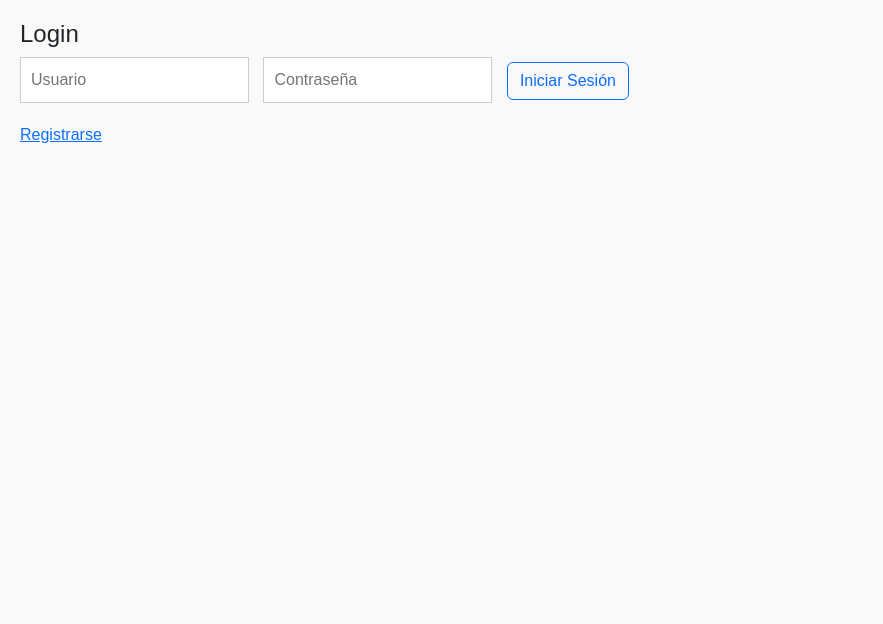
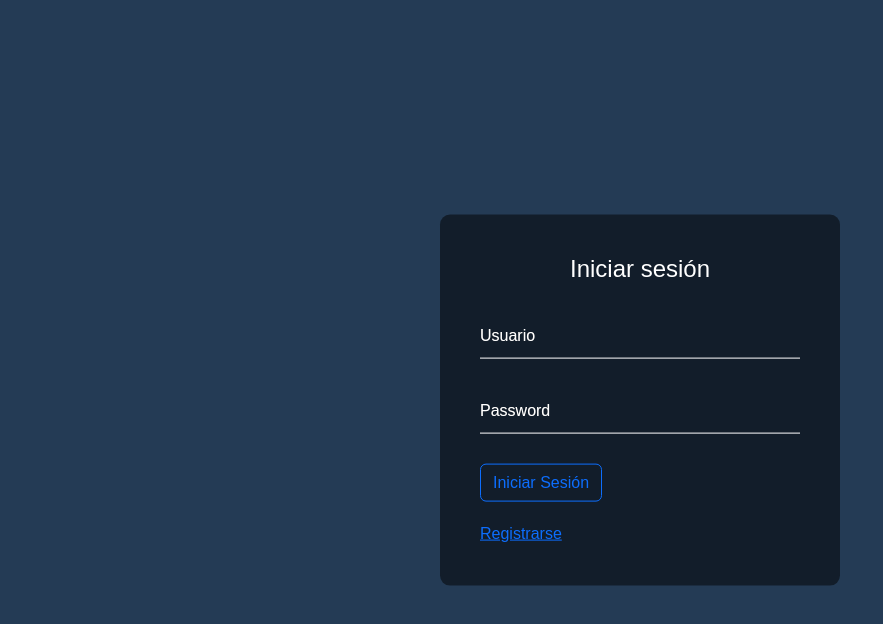
Before and after one commit to IEarmando/to-do-list-back, a website: page public/index.html in a window 1280 px wide. Shown: the whole page, without its empty margins (0-883 px from the left). Drawn offline with nearby package versions, Linux system fonts and the light colour scheme.

Commit message:
changes style login

```diff
--- a/public/index.html
+++ b/public/index.html
@@ -8,13 +8,28 @@
     <link rel="stylesheet" href="style.css">
 </head>
 <body>
-    <h1>Login</h1>
-    <form id="loginForm">
-        <input type="text" id="username" placeholder="Usuario" required>
-        <input type="password" id="password" placeholder="Contraseña" required>
-        <button type="submit" class="btn btn-outline-primary">Iniciar Sesión</button>
-    </form>
-    <a href="registro.html">Registrarse</a>
+
+    <div class="login-box">
+        <h1>Iniciar sesión</h1>
+        <form id="loginForm">
+            <div class="user-box">
+                <input type="text" id="username" placeholder="Usuario" required>
+                <label>Usuario</label>
+            </div>
+
+            <div class="user-box">
+                <input type="password" id="password" placeholder="Password" required>
+                <label>Password</label>
+            </div>
+
+            <button type="submit" class="btn btn-outline-primary">Iniciar Sesión</button>
+        </form>
+
+        <a href="registro.html">Registrarse</a>
+    </div>
+
+
+
 
 
 <script src="index.js"></script>
--- a/public/style.css
+++ b/public/style.css
@@ -1,7 +1,70 @@
 body {
+    margin: 0;
+    padding: 0;
     font-family: Arial, sans-serif;
-    margin: 20px;
-    background-color: #f9f9f9;
+    background-color: #243b55;
+}
+
+html{
+    height:100%;
+}
+
+.login-box{
+    position: absolute;
+    top: 50%;
+    left: 50%;
+    width: 400px;
+    padding: 40px;
+    transform: translate(-50%, -50%);
+    background:rgba(0,0,0,.5);
+    box-sizing: border-box;
+    border-radius: 10px;
+}
+
+.login-box h1{
+    margin: 0 0 30px;
+    text-align: center;
+    color: #fff;
+    padding: 0;
+}
+
+.login-box .user-box{
+    position: relative;
+}
+
+.login-box .user-box input{
+    width: 100%;
+    padding: 10px 0;
+    font-size: 16px;
+    color: #fff;
+    margin-bottom: 30px;
+    border: none;
+    border-bottom: 1px solid #fff;
+    outline: none;
+    background: transparent;
+}
+
+.login-box .user-box label{
+    position: absolute;
+    top: 0;
+    left: 0;
+    padding: 10px 0;
+    font-size: 16px;
+    color:#fff;
+    pointer-events: none;
+    transition: 0.5s;
+}
+
+.login-box .user-box input:focus ~ label,
+.login-box .user-box input:valid ~ label{
+    top: -20px;
+    font-size: 12px;
+    color: #03e9f4;
+    left: 0;
+}
+
+.login-box a{
+
 }
 
 h1 {
```
